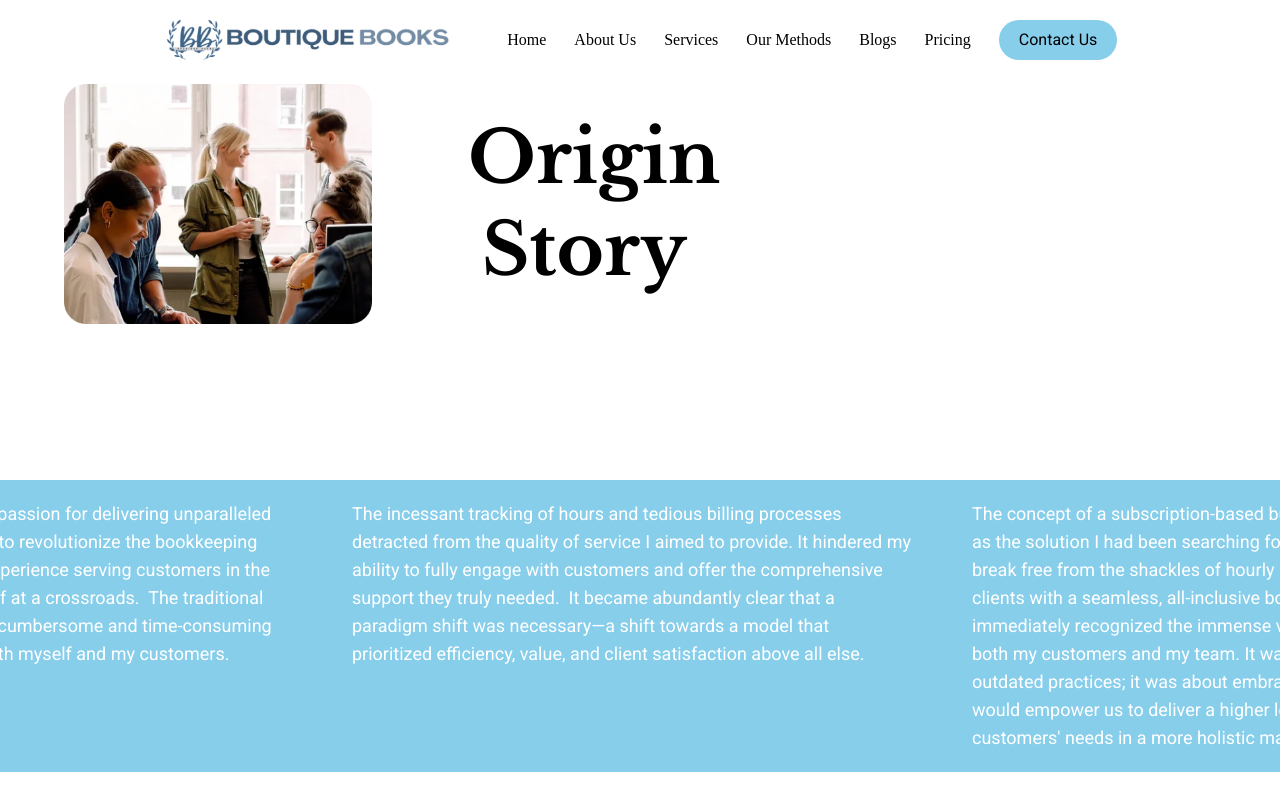
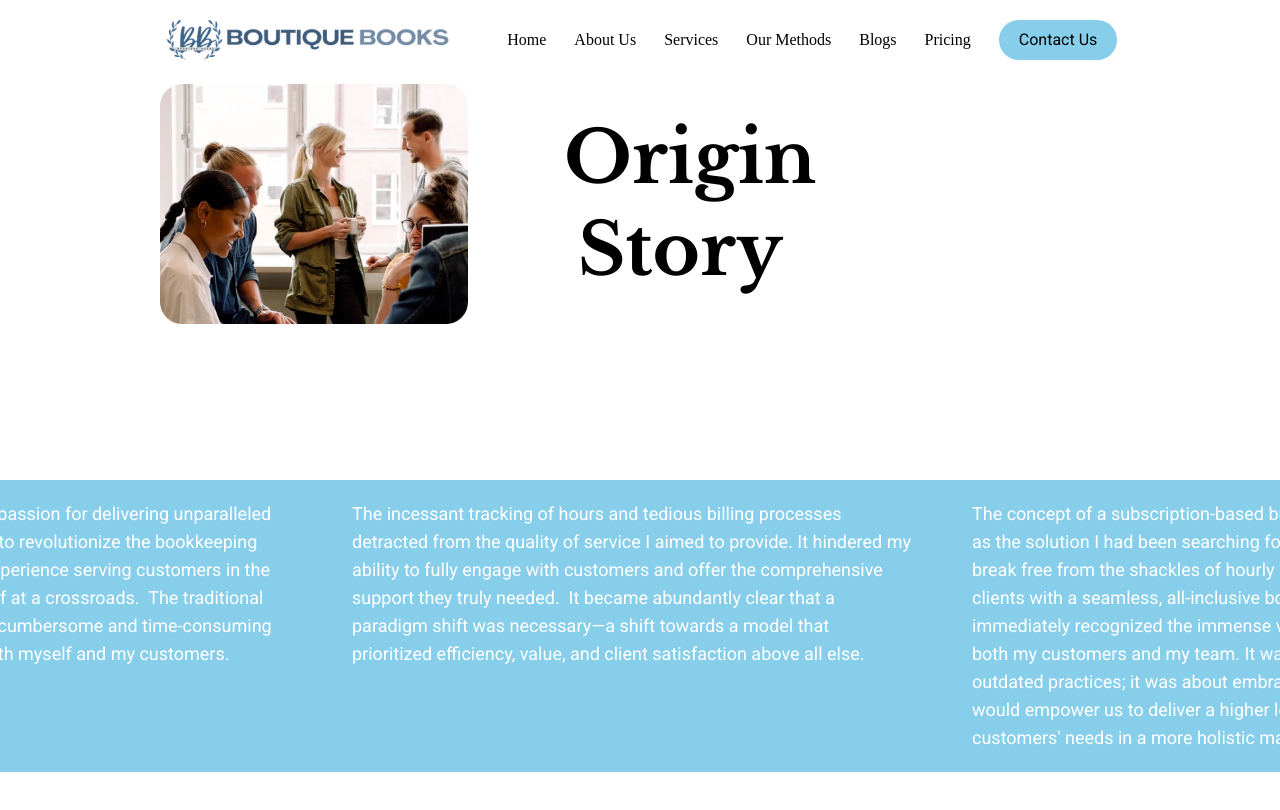
Before and after one commit to NikhilMourya/Boutique-Books, a React (Vite) app: page /about-us in a window 1280 px wide. Shown: the top 810 px of the page. Built offline with nearby package versions, Linux system fonts and the light colour scheme; a web font is replaced by a local one.

Commit message:
Pricingpage responsive ✅

```diff
--- a/src/page/AboutPage.jsx
+++ b/src/page/AboutPage.jsx
@@ -136,7 +136,7 @@ export default function AboutPage() {
     <main className="md:pt-28 pt-20 bg-white">
       <section
         id="top-sec"
-        className="z-10 fixed lg:top-16 my-5 mx-auto flex flex-col-reverse lg:flex-row gap-y-10 md:gap-x-24 lg:px-16 items-center"
+        className="z-10 fixed lg:top-16 my-5 mx-auto flex flex-col-reverse lg:flex-row gap-y-10 md:gap-x-24 lg:px-40 items-center"
       >
         <img
           src={AboutImg}
--- a/src/page/PricingPage.jsx
+++ b/src/page/PricingPage.jsx
@@ -276,7 +276,7 @@ export default function PricingPage() {
       </section>
 
       <section
-        className="flex flex-col justify-center items-center relative md:min-h-[800px] mx-auto w-10/12 overflow-hidden"
+        className="flex flex-col justify-center items-center relative md:min-h-[800px] mx-auto w-11/12 lg:w-10/12 overflow-hidden"
         id="lady-section"
       >
         <img
```
